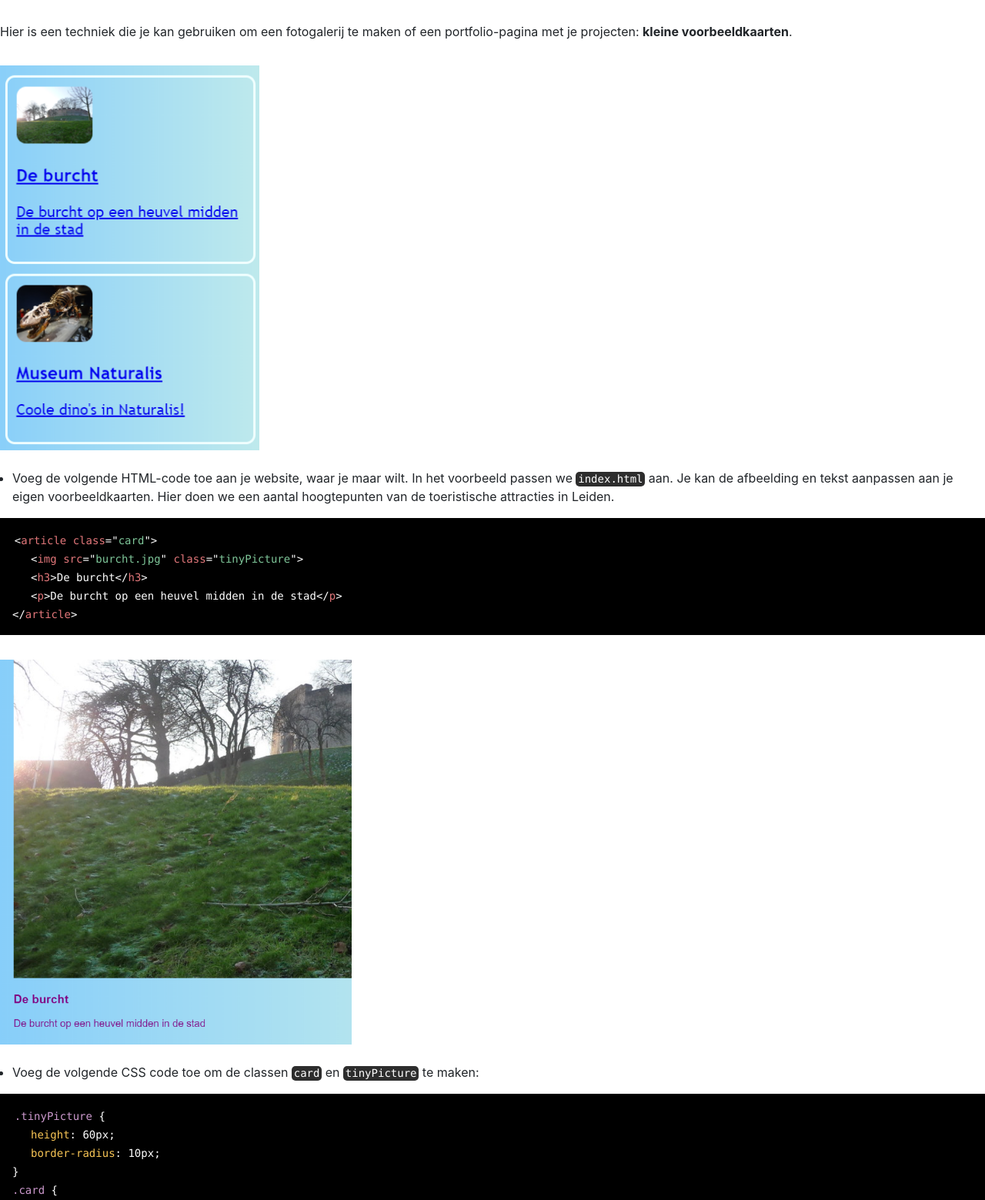
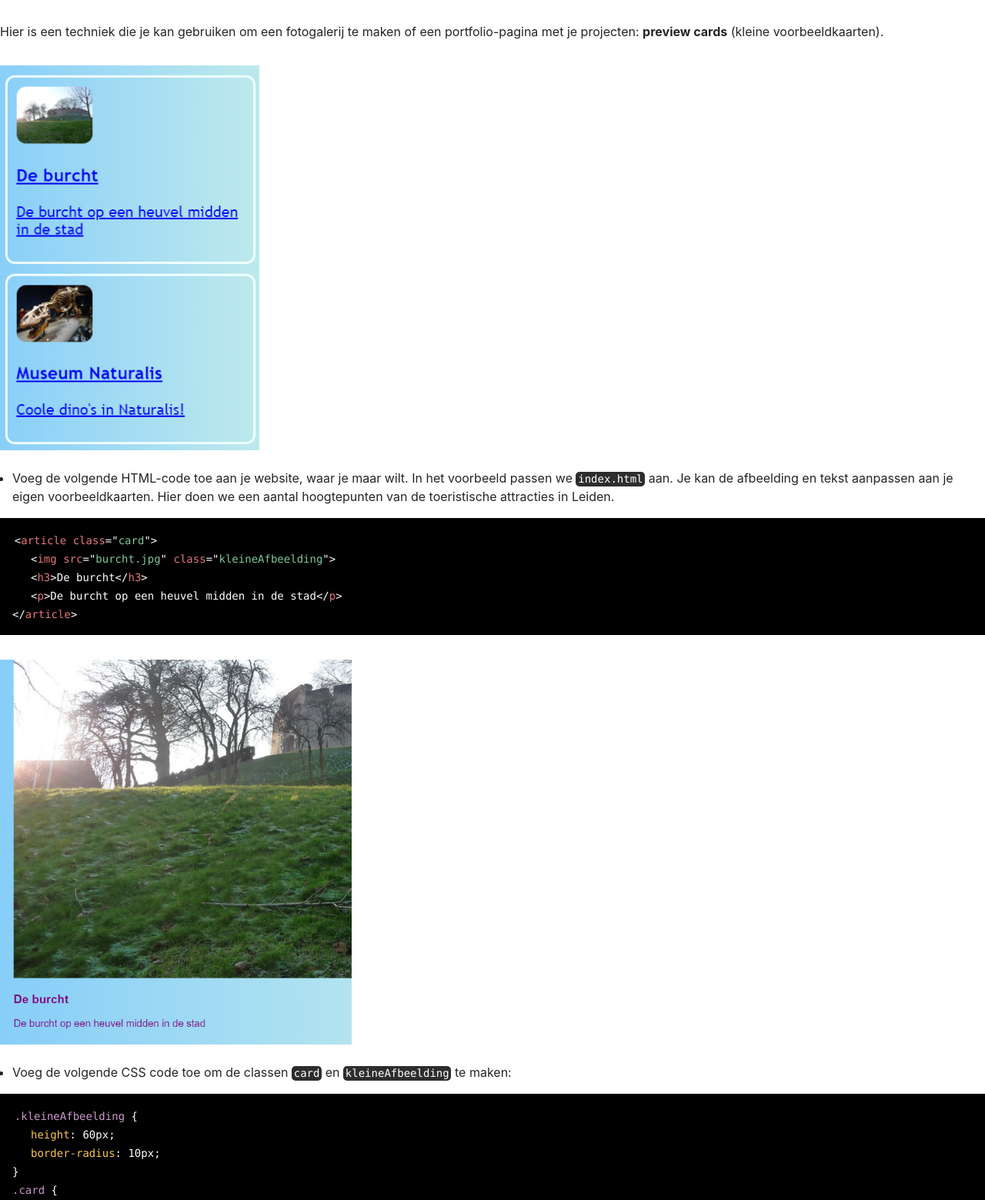
Before and after one commit to ciskavs/website-deel3, a plain HTML site: page clickable.html in a window 1280 px wide. Shown: the part 41-1600 px from the top of the page at 77% size. Drawn offline with Linux system fonts and the light colour scheme.

Commit message:
puntjes op de i

```diff
--- a/clickable.html
+++ b/clickable.html
@@ -10,7 +10,7 @@
     <h2>Aanklikbaar</h2>
 
     <p>
-      Hier is een techniek die je kan gebruiken om een fotogalerij te maken of een portfolio-pagina met je projecten: <strong>kleine voorbeeldkaarten</strong>.
+      Hier is een techniek die je kan gebruiken om een fotogalerij te maken of een portfolio-pagina met je projecten: <strong>preview cards</strong> (kleine voorbeeldkaarten).
     </p>
 
     <img src="images/cardcontainer.png" alt="" class="img-responsive" height="500px"><br />
@@ -26,7 +26,7 @@
     <div class="codeblock">
         <code style="background-color:black;">
           &lt;<span class="pink">article class</span>="<span class="green">card</span>"&gt;<br />
-          <span style="padding-left:24px;">&lt;<span class="pink">img src</span>="<span class="green">burcht.jpg</span>" <span class="pink">class</span>="<span class="green">tinyPicture</span>"&gt;</span><br />
+          <span style="padding-left:24px;">&lt;<span class="pink">img src</span>="<span class="green">burcht.jpg</span>" <span class="pink">class</span>="<span class="green">kleineAfbeelding</span>"&gt;</span><br />
           <span style="padding-left:24px;">&lt;<span class="pink">h3</span>&gt;De burcht&lt;/<span class="pink">h3</span>&gt;</span><br />
           <span style="padding-left:24px;">&lt;<span class="pink">p</span>&gt;De burcht op een heuvel midden in de stad&lt;/<span class="pink">p</span>&gt;</span><br />
           &lt;/<span class="pink">article</span>&gt;
@@ -37,13 +37,13 @@
 
     <ul>
       <li>
-        Voeg de volgende CSS code toe om de classen <code>card</code> en <code>tinyPicture</code> te maken:
+        Voeg de volgende CSS code toe om de classen <code>card</code> en <code>kleineAfbeelding</code> te maken:
       </li>
     </ul>
 
     <div class="codeblock">
         <code style="background-color:black;">
-          <span class="purple">.tinyPicture</span> { <br />
+          <span class="purple">.kleineAfbeelding</span> { <br />
           <span style="padding-left:24px;"><span class="oker">height</span>: 60px;<br /></span>
           <span style="padding-left:24px;"><span class="oker">border-radius</span>: 10px;<br /></span>
           }<br />
@@ -81,7 +81,7 @@
         <code style="background-color:black;">
           &lt;<span class="pink">a href</span>="<span class="green">attracties.html#burcht</span>"&gt;<br />
           <span style="padding-left:24px;">&lt;<span class="pink">article class</span>="<span class="green">card</span>"&gt;</span><br />
-          <span style="padding-left:48px;">&lt;<span class="pink">img src</span>="<span class="green">burcht.jpg</span>" <span class="pink">class</span>="<span class="green">tinyPicture</span>"&gt;</span><br />
+          <span style="padding-left:48px;">&lt;<span class="pink">img src</span>="<span class="green">burcht.jpg</span>" <span class="pink">class</span>="<span class="green">kleineAfbeelding</span>"&gt;</span><br />
           <span style="padding-left:48px;">&lt;<span class="pink">h3</span>&gt;De burcht&lt;/<span class="pink">h3</span>&gt;</span><br />
           <span style="padding-left:48px;">&lt;<span class="pink">p</span>&gt;De burcht op een heuvel midden in de stad&lt;/<span class="pink">p</span>&gt;</span><br />
           <span style="padding-left:24px;">&lt;/<span class="pink">article</span>&gt;</span><br />
```
Also changed, not shown: effects.html (+1 -1 lines), images/maki.png.
